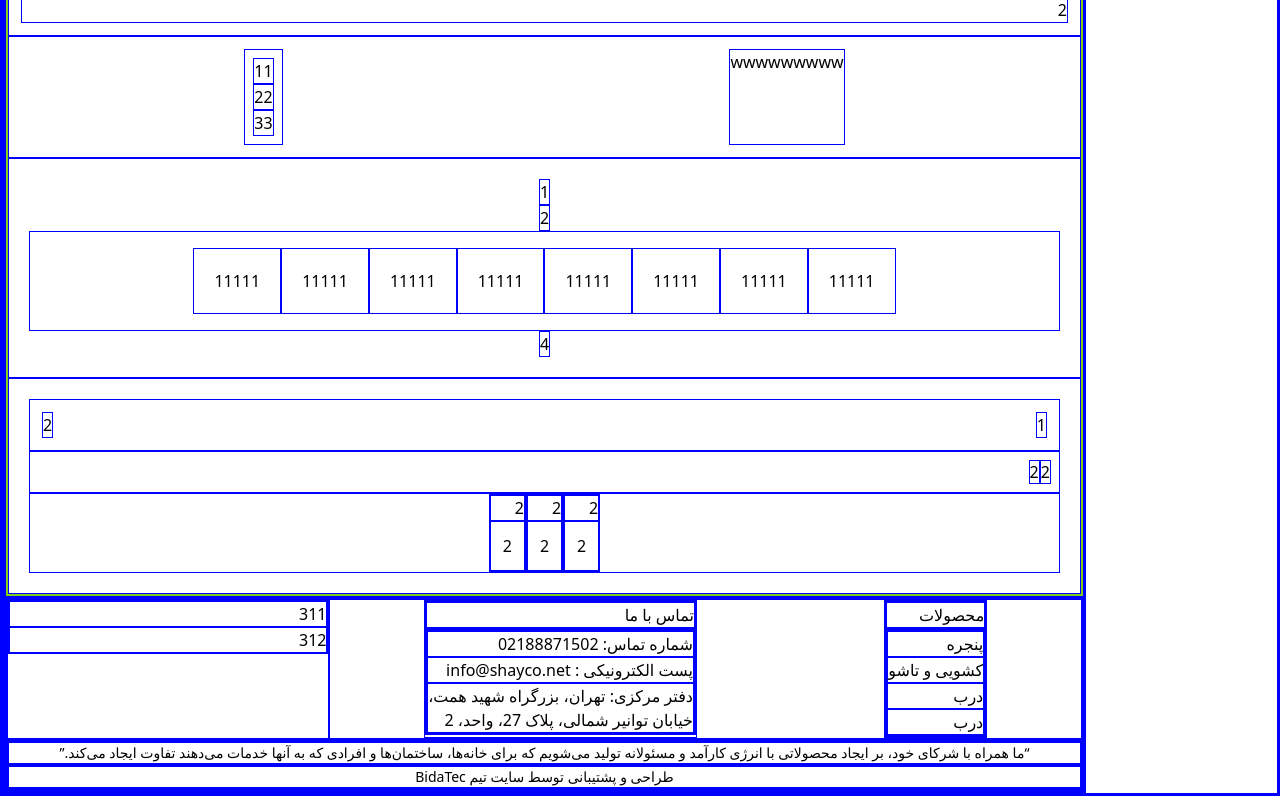
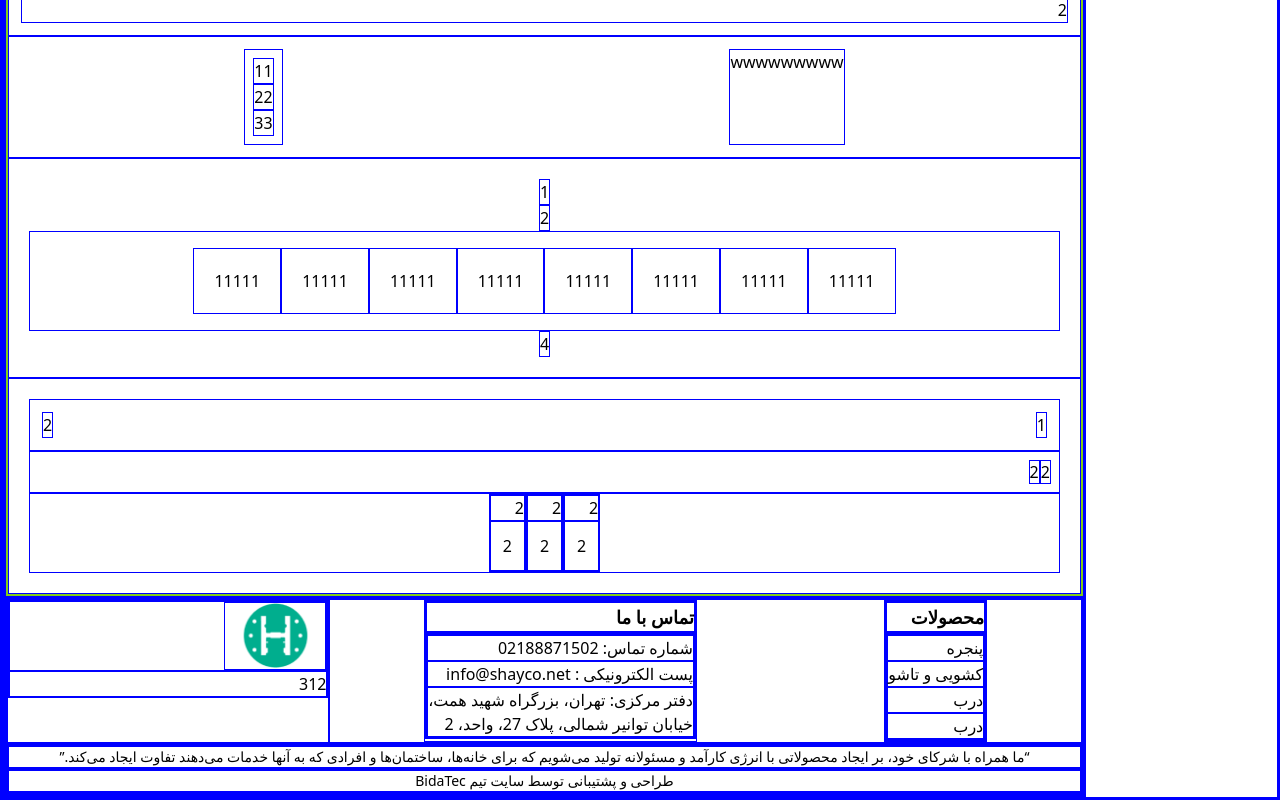
Before and after one commit to zahra-hsb/hanz-, a Next.js app: page / in a window 1280 px wide. Shown: the part 988-1788 px from the top of the page. Built offline with nearby package versions, Linux system fonts and the light colour scheme.

Commit message:
logo picture added

```diff
--- a/src/components/layout/Footer/index.jsx
+++ b/src/components/layout/Footer/index.jsx
@@ -1,3 +1,5 @@
+import Image from 'next/image'
+import Logo from '../.../../../../../public/image/logo.png'
 const Footer = () => {
     return (
         <>
@@ -6,7 +8,7 @@ const Footer = () => {
                     <div className="flex justify-around flex-wrap basis-[70%]">
                         <div>
                             <div>
-                                <h2>محصولات</h2>
+                                <h2 className="font-extrabold text-lg">محصولات</h2>
                             </div>
                             <div>
                                 <ul>
@@ -19,7 +21,7 @@ const Footer = () => {
                         </div>
                         <div>
                             <div>
-                                <h2>تماس با ما</h2>
+                                <h2 className="font-extrabold  text-lg">تماس با ما</h2>
                             </div>
                             <div>
                                 <ul>
@@ -31,7 +33,9 @@ const Footer = () => {
                     </div>
                     <div className="bg-red basis-[30%]">
                         <div>
-                            <div>311</div>
+                            <div>
+                                <Image src={Logo} alt="logo"/>
+                            </div>
                             <div>312</div>
                         </div>
                     </div>
```
